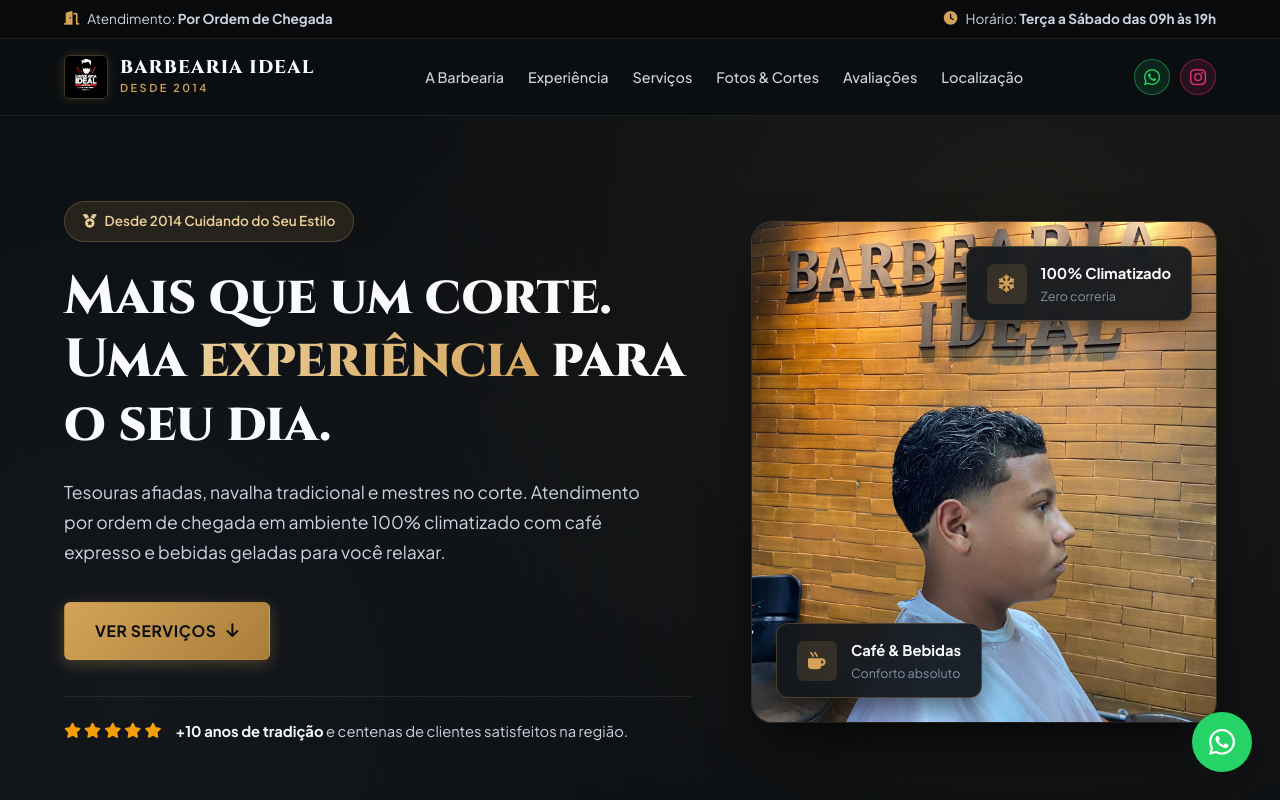
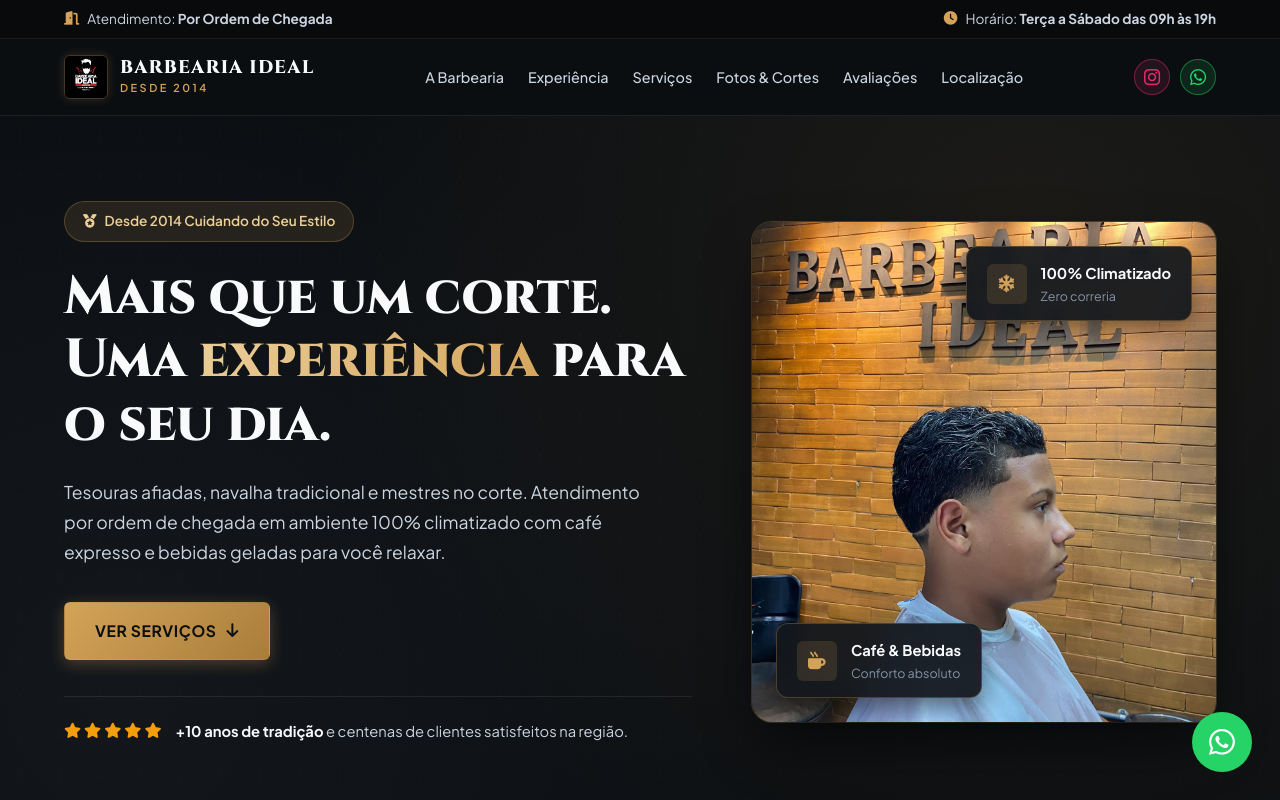
Before and after one commit to vemprapenedorj/Barbearia-Ideal, a plain HTML site: page index.html in a window 1280 px wide. Shown: the top 800 px of the page. Drawn offline with Linux system fonts and the light colour scheme.

Commit message:
Inverte ordem dos botões sociais na navbar (Instagram primeiro, WhatsApp depois)

```diff
--- a/index.html
+++ b/index.html
@@ -78,11 +78,11 @@
 
       <div class="nav-actions">
         <div class="nav-social-icons">
+          <a href="https://www.instagram.com/barbeariaideal2014/" target="_blank" rel="noopener" class="nav-social-btn instagram" title="Instagram" aria-label="Instagram">
+            <i class="fa-brands fa-instagram"></i>
+          </a>
           <a href="https://wa.me/5524998344486?text=Ol%C3%A1%2C%20gostaria%20de%20informa%C3%A7%C3%B5es%20sobre%20a%20Barbearia%20Ideal!" target="_blank" rel="noopener" class="nav-social-btn whatsapp" title="WhatsApp" aria-label="WhatsApp">
             <i class="fa-brands fa-whatsapp"></i>
-          </a>
-          <a href="https://www.instagram.com/barbeariaideal2014/" target="_blank" rel="noopener" class="nav-social-btn instagram" title="Instagram" aria-label="Instagram">
-            <i class="fa-brands fa-instagram"></i>
           </a>
         </div>
         <button class="mobile-toggle" id="mobileToggle" aria-label="Abrir menu de navegação">
--- a/site/styles.css
+++ b/site/styles.css
@@ -427,6 +427,8 @@ ul {
 .nav-social-icons {
   display: flex;
   align-items: center;
+  flex-wrap: nowrap;
+  flex-shrink: 0;
   gap: 10px;
 }
 
--- a/styles.css
+++ b/styles.css
@@ -427,6 +427,8 @@ ul {
 .nav-social-icons {
   display: flex;
   align-items: center;
+  flex-wrap: nowrap;
+  flex-shrink: 0;
   gap: 10px;
 }
 
```
Also changed, not shown: site/index.html (+3 -3 lines).
